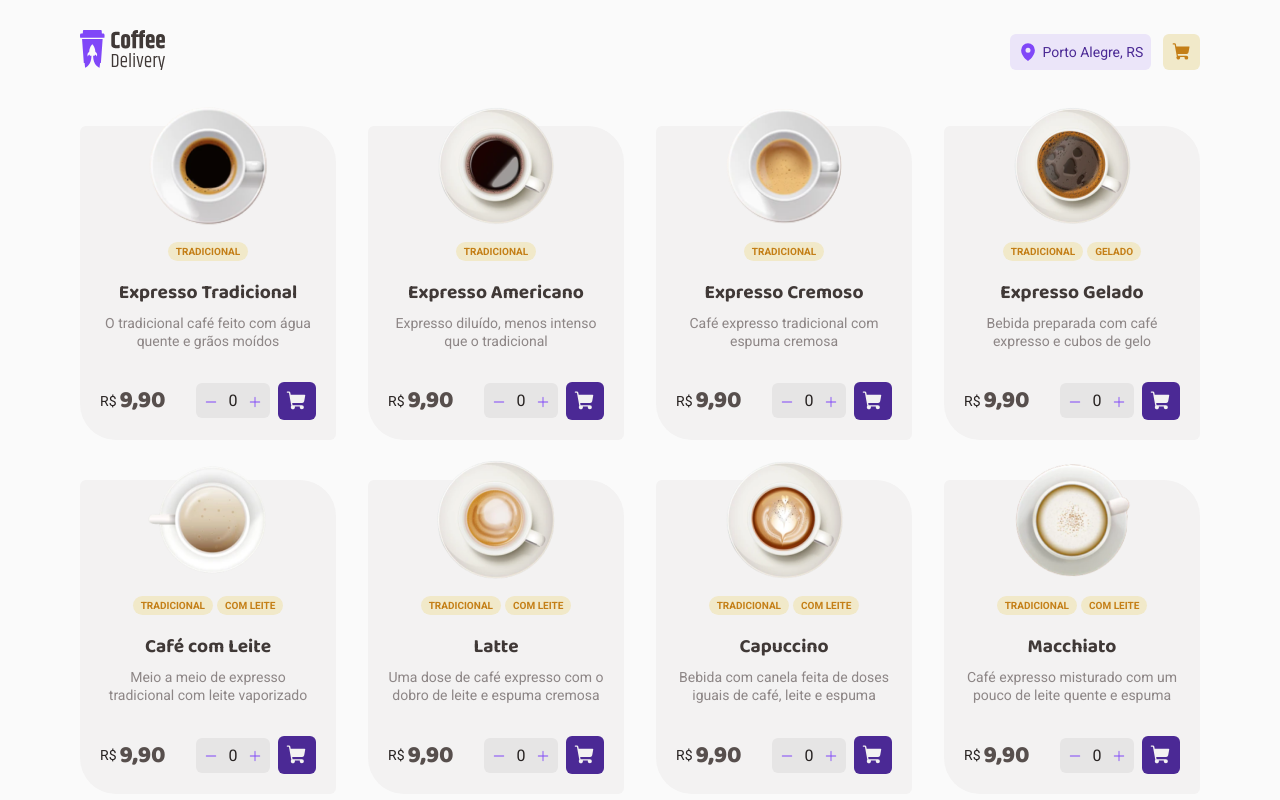
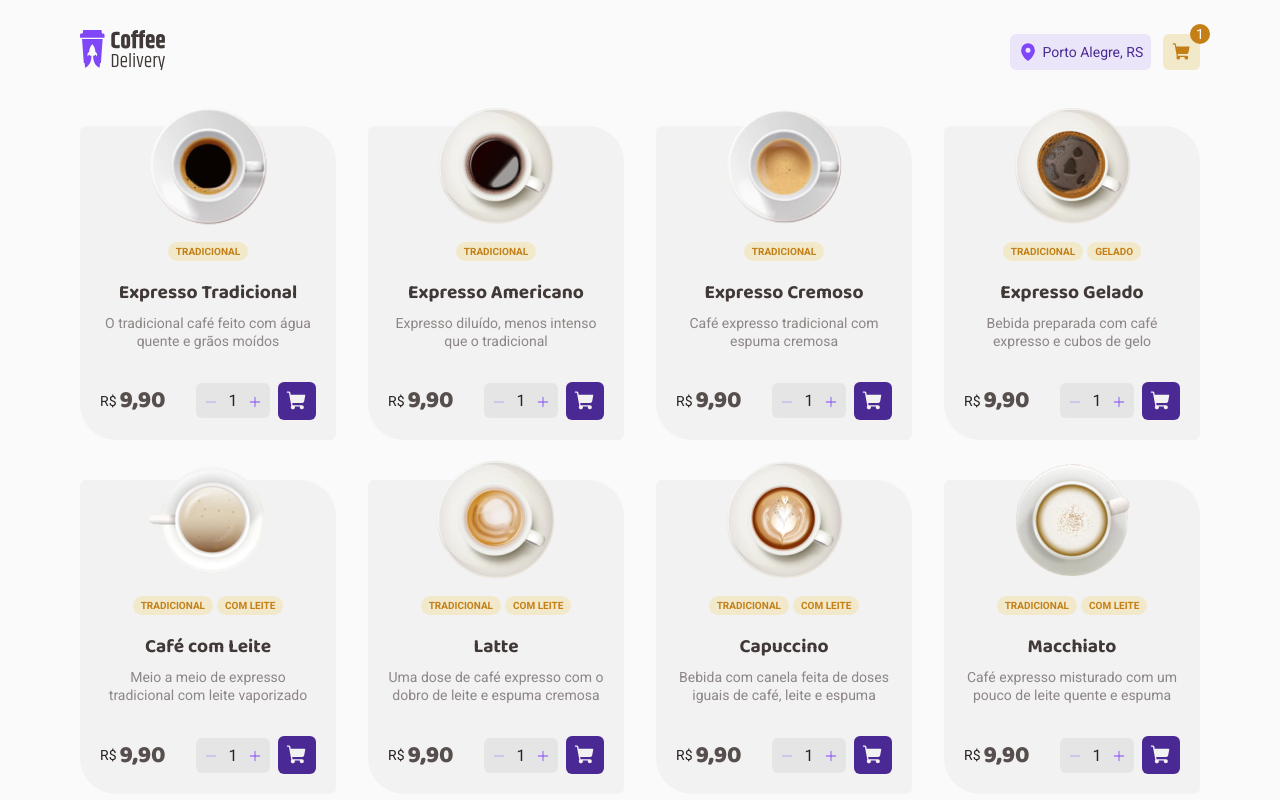
Before and after one commit to FernandoDev97/Coffee-Delivery-Challenge, a React (Vite) app: page / in a window 1280 px wide. Both pictures are taken after a click on the button 297 px from the left and 1052 px from the top of the page. Shown: the part 652-1452 px from the top of the page. Built offline with nearby package versions, Linux system fonts and the light colour scheme.

Commit message:
add context api from project

```diff
--- a/package.json
+++ b/package.json
@@ -9,6 +9,7 @@
     "preview": "vite preview"
   },
   "dependencies": {
+    "immer": "^10.0.2",
     "phosphor-react": "^1.4.1",
     "polished": "^4.2.2",
     "react": "^18.2.0",
--- a/src/components/Header/index.tsx
+++ b/src/components/Header/index.tsx
@@ -2,8 +2,10 @@ import { HeaderContainer, HeaderButtonsContainer, HeaderButton } from "./styles"
 import coffeeImageLogo from '../../assets/Logo.svg'
 import { MapPin, ShoppingCart } from 'phosphor-react'
 import { NavLink } from "react-router-dom"
+import { useCart } from "../../hooks/useCart"
 
 const Header = () => {
+    const { cartQuantity } = useCart()
     return (
         <HeaderContainer>
             <div className="container">
@@ -17,6 +19,7 @@ const Header = () => {
                     </HeaderButton>
                     <NavLink to="/completeOrder">
                         <HeaderButton variant="yellow">
+                            {cartQuantity >= 1 && <span>{cartQuantity}</span>}
                             <ShoppingCart size={20} weight='fill' />
                         </HeaderButton>
                     </NavLink>
--- a/src/components/Header/styles.ts
+++ b/src/components/Header/styles.ts
@@ -40,6 +40,20 @@ export const HeaderButton = styled.button<HeaderButtonProps> `
     position: relative;
     font-size: ${({theme}) => theme.textSizes["text-regular-s"]};
 
+    span {
+        position: absolute;
+        width: 1.25rem;
+        height: 1.25rem;
+        border-radius: 50%;
+        background: ${({theme}) => theme.colors["brand-yellow-dark"]};
+        top: calc(-1.25rem / 2);
+        right: calc(-1.25rem / 2);
+        color: ${({theme}) => theme.colors["base-white"]};
+        display: flex;
+        align-items: center;
+        justify-content: center;
+    }
+
     ${({variant, theme}) => css`
         background: ${theme.colors[`brand-${variant}-light`]};
         color: ${theme.colors[`brand-${variant}-dark`]};
--- a/src/components/QuantityInput/index.tsx
+++ b/src/components/QuantityInput/index.tsx
@@ -1,26 +1,23 @@
- import { Minus, Plus } from "phosphor-react"
+import { Minus, Plus } from "phosphor-react"
 import { useState } from "react"
 import { IconWrapper, QuantityInputContainer } from "./styles"
 
 interface QuantityInputProps {
     size?: 'medium' | 'small'
+    onIncrease: () => void
+    onDecrease: () => void
+    quantity: number
 }
 
-const QuantityInput = ({size = 'medium'}: QuantityInputProps) => {
-    const [valueCoffee, setValueCoffee] = useState(0)
+const QuantityInput = ({ onIncrease, onDecrease, quantity, size = 'medium' }: QuantityInputProps) => {
     return (
         <QuantityInputContainer size={size}>
-            <IconWrapper>
-                <Minus weight="fill" size={14} onClick={() => {
-                    if (valueCoffee >= 1) {
-                        setValueCoffee(valueCoffee - 1)
-                    }
-                }
-                } />
+            <IconWrapper disabled={quantity <= 1} onClick={onDecrease}>
+                <Minus weight="fill" size={14} />
             </IconWrapper>
-            <input type="number" readOnly value={valueCoffee} />
-            <IconWrapper>
-                <Plus weight="fill" size={14} onClick={() => setValueCoffee(valueCoffee + 1)} />
+            <input type="number" readOnly value={quantity} />
+            <IconWrapper onClick={onIncrease}>
+                <Plus weight="fill" size={14} />
             </IconWrapper>
         </QuantityInputContainer>
     )
--- /dev/null
+++ b/src/contexts/CartContext.tsx
@@ -0,0 +1,64 @@
+import { ReactNode, createContext, useState } from "react";
+import { Coffee } from "../pages/Home/components/CoffeeCard";
+import { produce } from 'immer'
+
+export interface CartItem extends Coffee {
+    quantity: number
+}
+
+interface CartContextType {
+    cartItems: CartItem[]
+    cartQuantity: number
+    addCoffeeToCart: (coffee: CartItem) => void
+}
+
+interface CartContextProviderProps {
+    children: ReactNode
+}
+
+export const CartContext = createContext({} as CartContextType)
+
+export const CartContextProvider = ({ children }: CartContextProviderProps) => {
+    const [cartItems, setCartItems] = useState<CartItem[]>([])
+    const [activeCoffeeId, setActiveCoffeeId] = useState<number | null>(null)
+    const id = cartItems.find((cartItem) => cartItem.id === activeCoffeeId)
+
+    const cartQuantity = cartItems.length
+
+    function addCoffeeToCart(coffees: CartItem) {
+        const coffeeAlreadyExistsInCart = cartItems.findIndex((cartItem) => cartItem.id === coffees.id)
+        // *Conceito de imutabilidade
+        if (coffeeAlreadyExistsInCart < 0) {
+            setCartItems((state) => [...state, coffees])
+            setActiveCoffeeId(coffees.id)
+        } else {
+            setCartItems(state => state.map((coffee) => {
+                if (coffee.id === activeCoffeeId) {
+                    return { ...coffee, quantity: coffee.quantity + coffees.quantity }
+                } else {
+                    return coffee
+                }
+            }))
+        }
+        // *Com a biblioteca immer, ignorando os conceitos
+        // const newCart = produce(cartItems, (draft) => {
+        //     if (coffeeAlreadyExistsInCart < 0) {
+        //         draft.push(coffee)
+        //     } else {
+        //         draft[coffeeAlreadyExistsInCart].quantity += coffee.quantity
+        //     }
+        // })
+        // setCartItems(newCart)
+    }
+
+    console.log(cartItems, id?.id)
+    return (
+        <CartContext.Provider value={{
+            cartItems,
+            cartQuantity,
+            addCoffeeToCart,
+        }}>
+            {children}
+        </CartContext.Provider>
+    )
+}
--- /dev/null
+++ b/src/hooks/useCart.ts
@@ -0,0 +1,7 @@
+import { useContext } from "react";
+import { CartContext } from "../contexts/CartContext";
+
+export function useCart() {
+    const context = useContext(CartContext)
+    return context
+}
--- a/src/pages/Home/components/CoffeeCard/index.tsx
+++ b/src/pages/Home/components/CoffeeCard/index.tsx
@@ -3,6 +3,8 @@ import { RegularText, TitleText } from "../../../../components/Typography"
 import { AddCartWhrapper, CardFooter, CoffeeCardContainer, Description, Name, Tags } from "./styles"
 import { ShoppingCart } from "phosphor-react"
 import { formatMoney } from "../../../../utils/formatMoney"
+import { useCart } from "../../../../hooks/useCart"
+import { useState } from "react"
 
 export interface Coffee {
   id: number
@@ -18,6 +20,25 @@ interface CoffeeProps {
 }
 
 const CoffeeCard = ({ coffee }: CoffeeProps) => {
+  const { addCoffeeToCart } = useCart()
+  const [quantity, setQuantity] = useState(1)
+
+  function handleIncrease() {
+    setQuantity(state => state + 1)
+  }
+
+  function handleDecrease() {
+    setQuantity(state => state - 1)
+  }
+
+  function handleAddToCart() {
+    const coffeToAdd = {
+      ...coffee,
+      quantity
+    }
+    addCoffeeToCart(coffeToAdd)
+  }
+
   const formattedPrice = formatMoney(coffee.price)
   return (
     <CoffeeCardContainer>
@@ -39,8 +60,12 @@ const CoffeeCard = ({ coffee }: CoffeeProps) => {
           <TitleText size="m" color='text' as='strong'>{formattedPrice}</TitleText>
         </div>
         <AddCartWhrapper>
-          <QuantityInput />
-          <button>
+          <QuantityInput
+            onIncrease={handleIncrease}
+            onDecrease={handleDecrease}
+            quantity={quantity}
+          />
+          <button onClick={handleAddToCart}>
             <ShoppingCart weight="fill" size={22} />
           </button>
         </AddCartWhrapper>
```
Also changed, not shown: src/App.tsx (+5 -2 lines), 1 other file (tests, documents, lock files or other folders).
